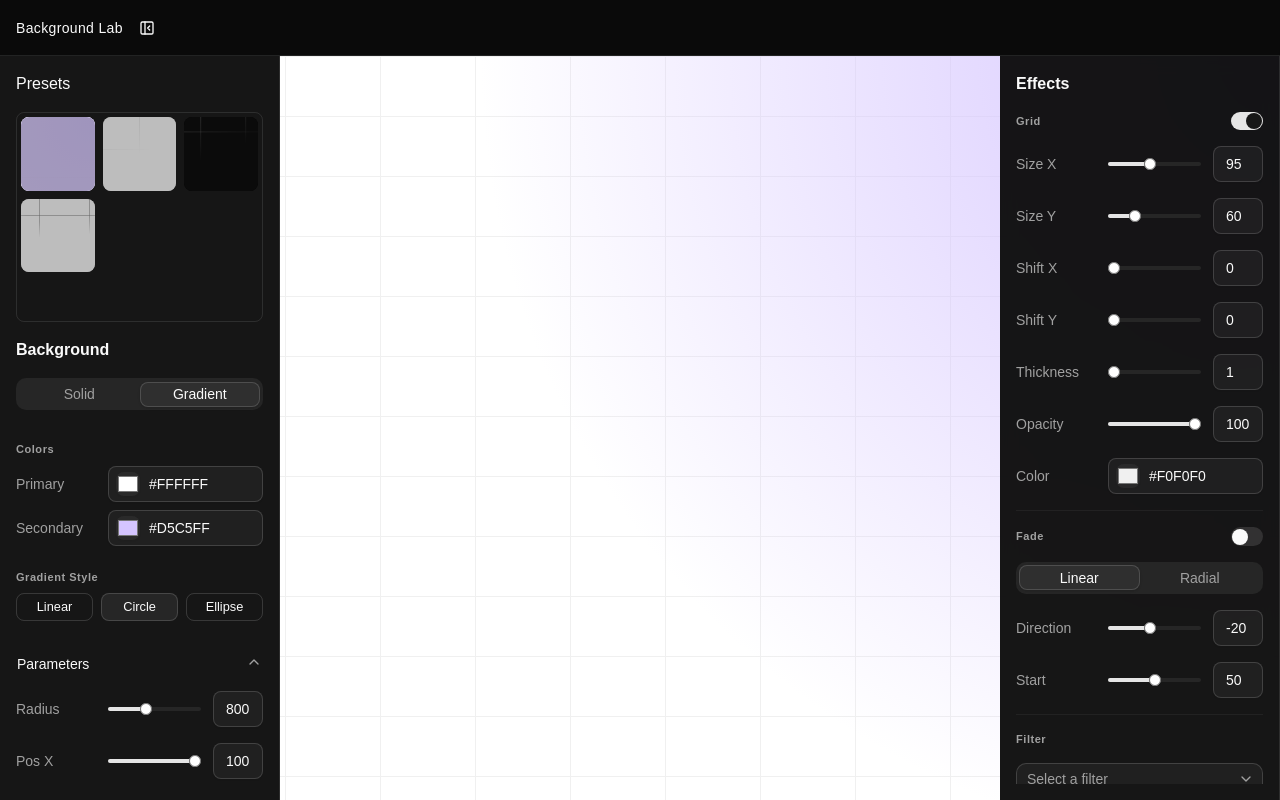
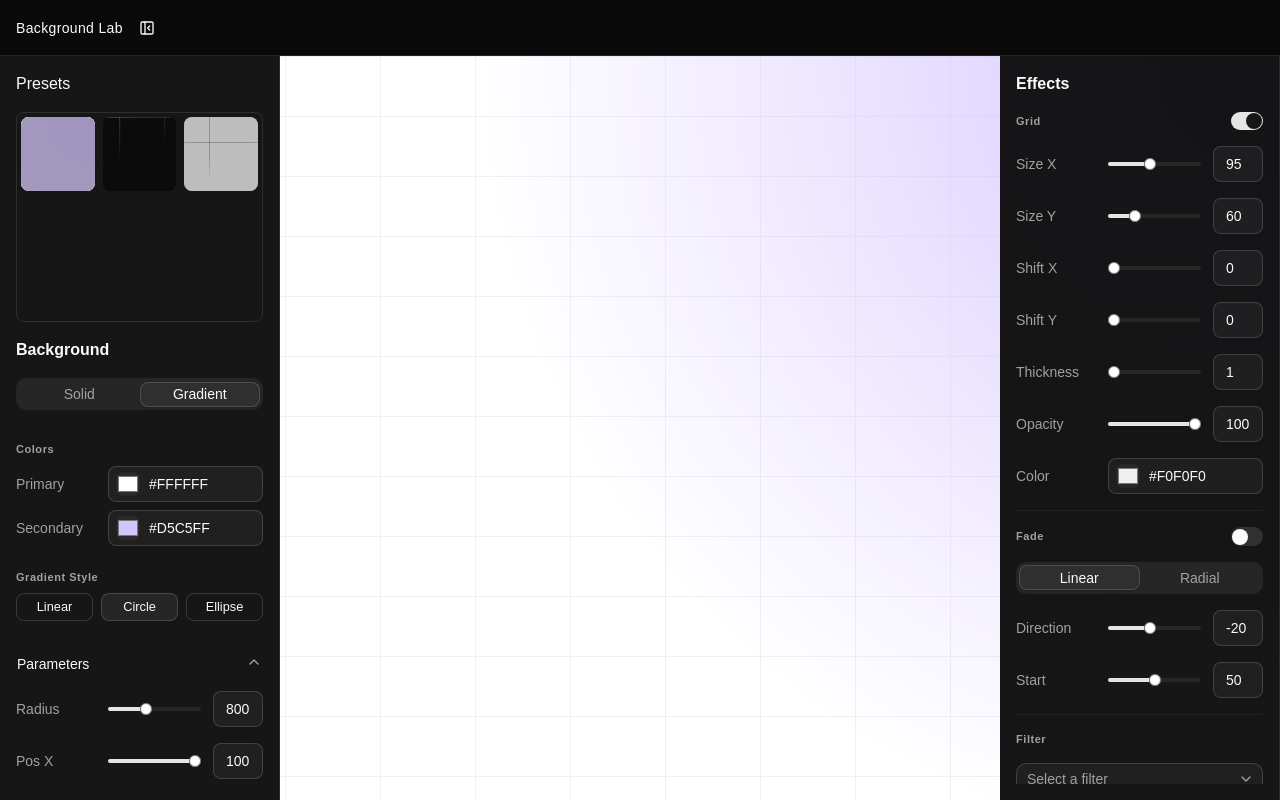
Before and after one commit to vgarmes/bg-lab, a React (Vite) app: page / in a window 1280 px wide. Built offline with nearby package versions, Linux system fonts and the light colour scheme.

Commit message:
feat: update presets

```diff
--- a/src/presets.ts
+++ b/src/presets.ts
@@ -82,17 +82,17 @@ export const PRESETS: Preset[] = [
     effect: null,
   },
   {
-    name: "Modern Light",
-    background: { ...DEFAULT_BACKGROUND, color: "#ffffff" },
+    name: "Modern Dark",
+    background: { ...DEFAULT_BACKGROUND, color: "#000000" },
     grid: {
       enabled: true,
-      sizeX: 100,
-      sizeY: 100,
+      sizeX: 45,
+      sizeY: 45,
       shiftX: 0.36,
-      shiftY: 0.32,
-      lineColor: "#000000",
+      shiftY: 0,
+      lineColor: "#ffffff",
       lineThickness: 1,
-      lineOpacity: 10,
+      lineOpacity: 30,
     },
     mask: {
       ...DEFAULT_CONFIG.mask,
@@ -103,36 +103,14 @@ export const PRESETS: Preset[] = [
     effect: null,
   },
   {
-    name: "Modern Dark",
-    background: { ...DEFAULT_BACKGROUND, color: "#000000" },
-    grid: {
-      enabled: true,
-      sizeX: 45,
-      sizeY: 45,
-      shiftX: 0.36,
-      shiftY: 0.32,
-      lineColor: "#ffffff",
-      lineThickness: 1,
-      lineOpacity: 20,
-    },
-    mask: {
-      ...DEFAULT_CONFIG.mask,
-      enabled: true,
-      type: "linear",
-      linear: { angle: -20, stop: 50 },
-    },
-    effect: null,
-  },
-
-  {
     name: "Master System",
     background: { ...DEFAULT_BACKGROUND, color: "#ffffff" },
     grid: {
       enabled: true,
       sizeX: 50,
       sizeY: 50,
-      shiftX: 0.36,
-      shiftY: 0.32,
+      shiftX: 0.5,
+      shiftY: 0.5,
       lineColor: "#7d7d7d",
       lineThickness: 2,
       lineOpacity: 50,
@@ -141,6 +119,14 @@ export const PRESETS: Preset[] = [
       ...DEFAULT_CONFIG.mask,
       enabled: true,
       type: "radial",
+      radial: {
+        rx: 70,
+        ry: 80,
+        posX: 50,
+        posY: 0,
+        innerStop: 70,
+        outerStop: 110,
+      },
     },
     effect: null,
   },
```
